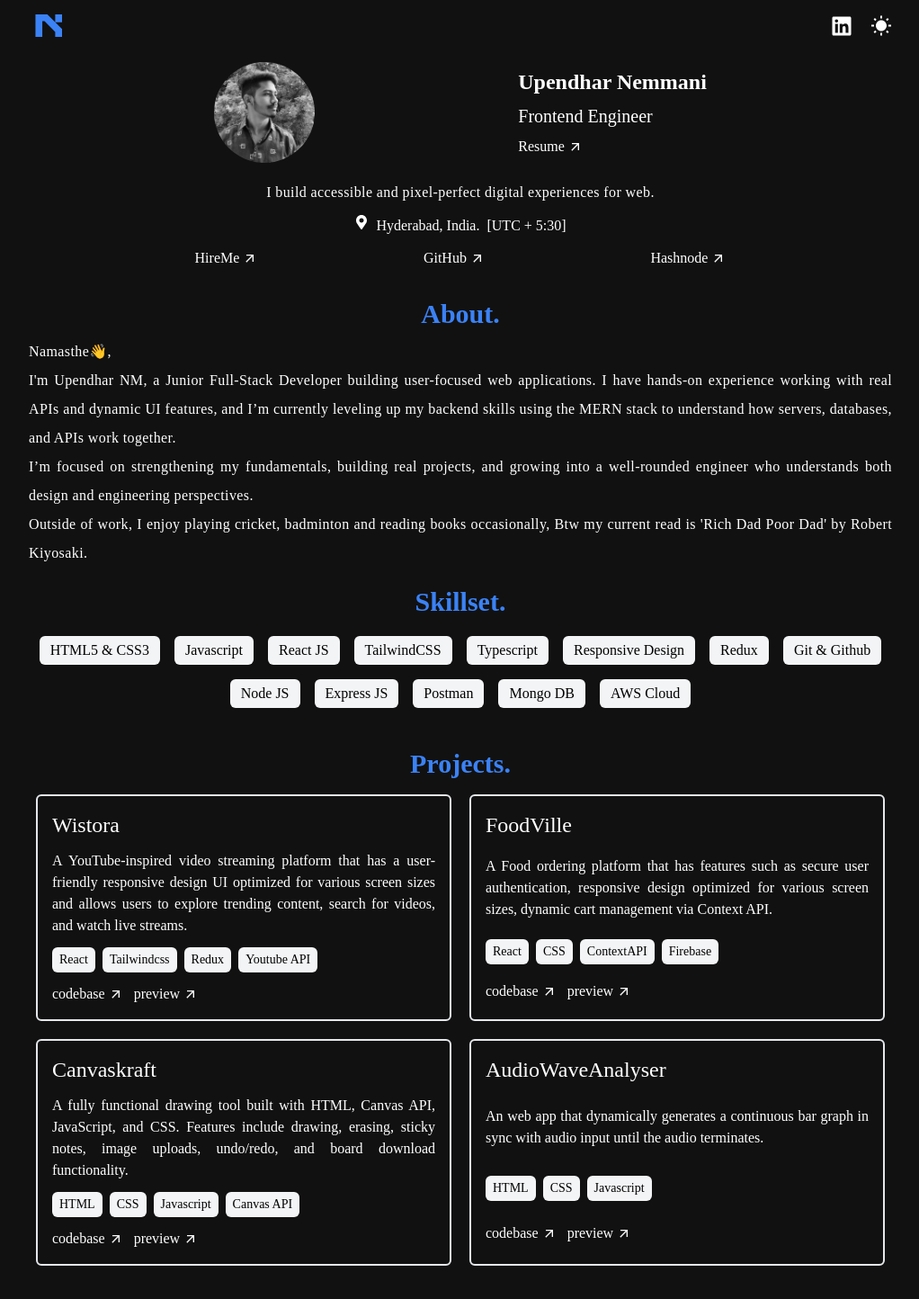
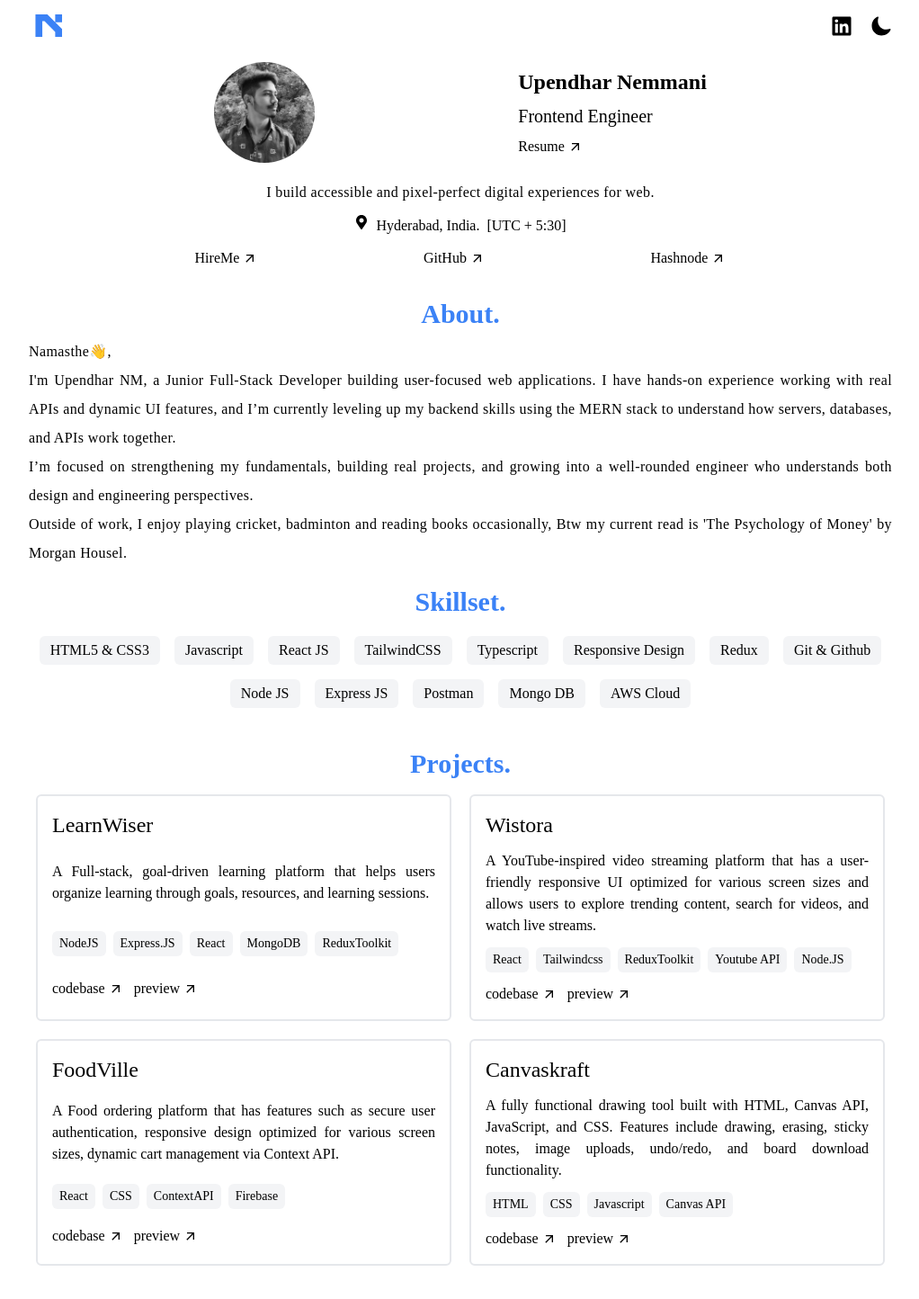
Before and after one commit to Upendhar10/Portfolio-website-T3, a React (Vite) app: page / in a window 1280 px wide. Shown: the top 1444 px of the page at 90% size, without its empty margins (128-1150 px from the left). Built offline with nearby package versions, Linux system fonts and the light colour scheme; a web font is replaced by a local one.

Commit message:
v1 | Update Resume & Projects

```diff
--- a/src/components/About.jsx
+++ b/src/components/About.jsx
@@ -14,12 +14,12 @@ function About() {
           Outside of work, I enjoy playing cricket, badminton and
           reading books occasionally, Btw my current read is {" "}
           <a
-            href="https://en.wikipedia.org/wiki/Rich_Dad_Poor_Dad"
+            href="https://en.wikipedia.org/wiki/The_Psychology_of_Money"
             className="hover:text-blue-500"
           >
-            &apos;Rich Dad Poor Dad&apos;
+            &apos;The Psychology of Money&apos;
           </a>
-          {" "} by Robert Kiyosaki.
+          {" "} by Morgan Housel.
         </p>
       </div>
     </div>
--- a/src/components/Hero.jsx
+++ b/src/components/Hero.jsx
@@ -22,7 +22,7 @@ function Hero() {
             Frontend Engineer
           </h2>
           <a
-            href="https://drive.google.com/file/d/1-hMMvz_rjQV1u-NJEjz1rHH4J_vFh8eV/view?usp=sharing"
+            href="https://drive.google.com/file/d/1tG4fHfs4KY5lkb61nvjQdWuj5V9iILdu/view?usp=sharing"
             className="alkatra-regular flex items-center gap-1 hover:text-blue-500"
             target="_blank"
           >
--- a/src/components/Projects.jsx
+++ b/src/components/Projects.jsx
@@ -42,11 +42,25 @@ function Projects() {
       </h1>
       <div className="grid grid-cols-1 md:grid-cols-2 gap-5 p-2">
         <Card
+          title={"LearnWiser"}
+          description={
+            " A Full-stack, goal-driven learning platform that helps users organize learning through goals, resources, and learning sessions."
+          }
+          skills={["NodeJS", "Express.JS", "React", "MongoDB","ReduxToolkit"]}
+          links={[
+            {
+              name: "codebase",
+              url: "https://github.com/Upendhar10/LearnWiser-webapp",
+            },
+            { name: "preview", url: "https://github.com/Upendhar10/LearnWiser-webapp" },
+          ]}
+        />
+        <Card
           title={"Wistora"}
           description={
-            " A YouTube-inspired video streaming platform that has a user-friendly responsive design UI optimized for various screen sizes and allows users to explore trending content, search for videos, and watch live streams."
+            " A YouTube-inspired video streaming platform that has a user-friendly responsive UI optimized for various screen sizes and allows users to explore trending content, search for videos, and watch live streams."
           }
-          skills={["React", "Tailwindcss", "Redux", "Youtube API"]}
+          skills={["React", "Tailwindcss", "ReduxToolkit", "Youtube API", "Node.JS" ]}
           links={[
             {
               name: "codebase",
@@ -83,20 +97,6 @@ function Projects() {
             { name: "preview", url: "https://canvaskraft-web-app.vercel.app/" },
           ]}
         />
-        <Card
-          title={"AudioWaveAnalyser"}
-          description={
-            "An web app that dynamically generates a continuous bar graph in sync with audio input until the audio terminates."
-          }
-          skills={["HTML", "CSS", "Javascript"]}
-          links={[
-            {
-              name: "codebase",
-              url: "https://github.com/Upendhar10/AudioWave-Analyser",
-            },
-            { name: "preview", url: "https://audio-wave-analyser.vercel.app/" },
-          ]}
-        />
       </div>
     </div>
   );
--- a/src/context/ThemeContext.jsx
+++ b/src/context/ThemeContext.jsx
@@ -3,7 +3,7 @@ import { createContext, useState, useEffect } from "react";
 export const ThemeContext = createContext();
 
 export const ThemeProvider = ({ children }) => {
-  const [theme, setTheme] = useState("dark");
+  const [theme, setTheme] = useState("light");
 
   // Load saved theme from localStorage
   useEffect(() => {
```
